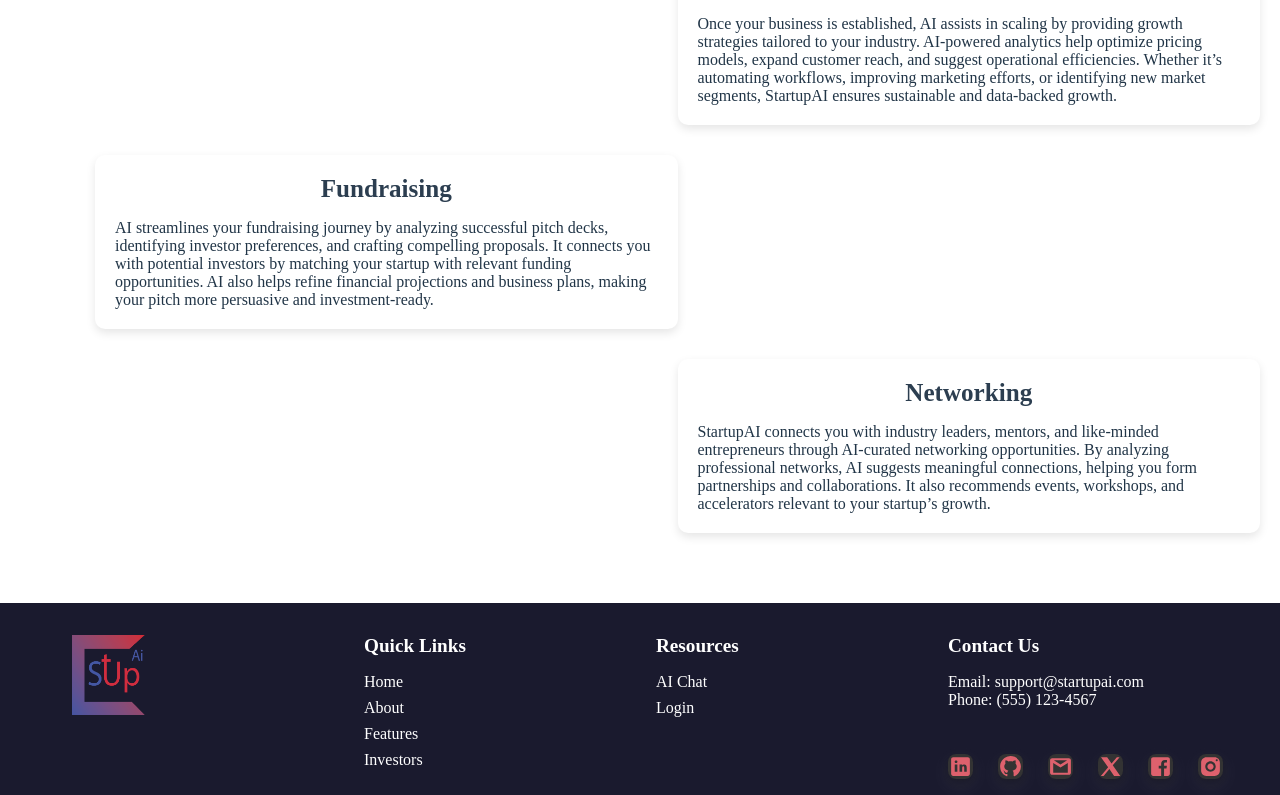
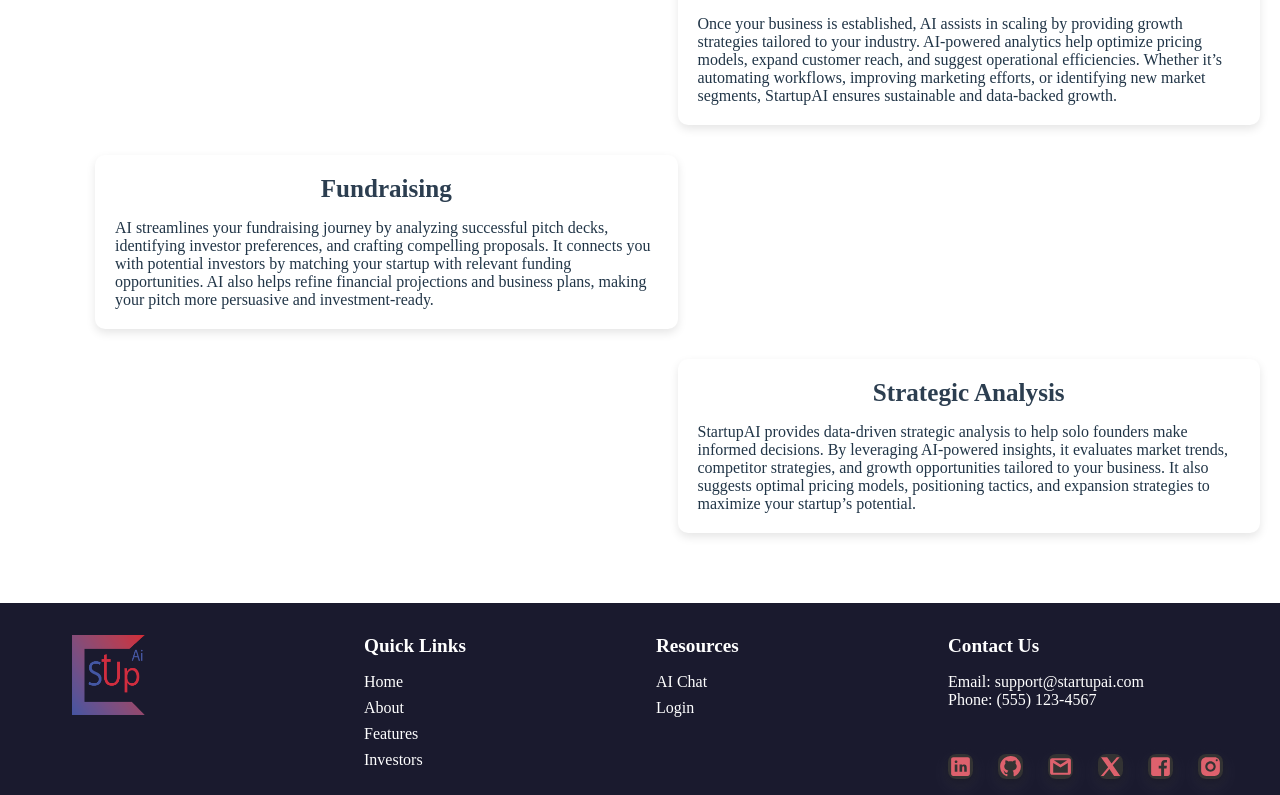
Before and after one commit to Mokshjain131/Pterodactyl, a React (Vite) app in the folder Frontend/: page /about in a window 1280 px wide. Shown: the part 699-1494 px from the top of the page. Built offline with nearby package versions, Linux system fonts and the light colour scheme.

Commit message:
text-content changes

```diff
--- a/Frontend/src/pages/about.jsx
+++ b/Frontend/src/pages/about.jsx
@@ -57,9 +57,9 @@ const About = () => {
                     "AI streamlines your fundraising journey by analyzing successful pitch decks, identifying investor preferences, and crafting compelling proposals. It connects you with potential investors by matching your startup with relevant funding opportunities. AI also helps refine financial projections and business plans, making your pitch more persuasive and investment-ready.",
                 },
                 {
-                  title: "Networking",
+                  title: "Strategic Analysis",
                   content:
-                    "StartupAI connects you with industry leaders, mentors, and like-minded entrepreneurs through AI-curated networking opportunities. By analyzing professional networks, AI suggests meaningful connections, helping you form partnerships and collaborations. It also recommends events, workshops, and accelerators relevant to your startup’s growth.",
+                    "StartupAI provides data-driven strategic analysis to help solo founders make informed decisions. By leveraging AI-powered insights, it evaluates market trends, competitor strategies, and growth opportunities tailored to your business. It also suggests optimal pricing models, positioning tactics, and expansion strategies to maximize your startup’s potential.",
                 },
               ].map((item, index) => (
                 <div
--- a/Frontend/src/pages/features.jsx
+++ b/Frontend/src/pages/features.jsx
@@ -20,7 +20,7 @@ const featuresLeft = [
 ];
 
 const featuresRight = [
-    { title: "Co-Founder & Mentor Matching", text: "Connect with co-founders, mentors, and advisors who complement your skills and vision." },
+    { title: "AI-Powered Market Research", text: "Gain data-driven insights into market trends, customer preferences, and competitor analysis to refine your business strategy." },
     { title: "Fundraising & Investor Insights", text: "AI helps refine your pitch, generate business plans, and connect with relevant investors." },
     { title: "Marketing & Growth Playbook", text: "AI suggests data-driven marketing strategies, content plans, and customer engagement tactics." }
 ];
```
